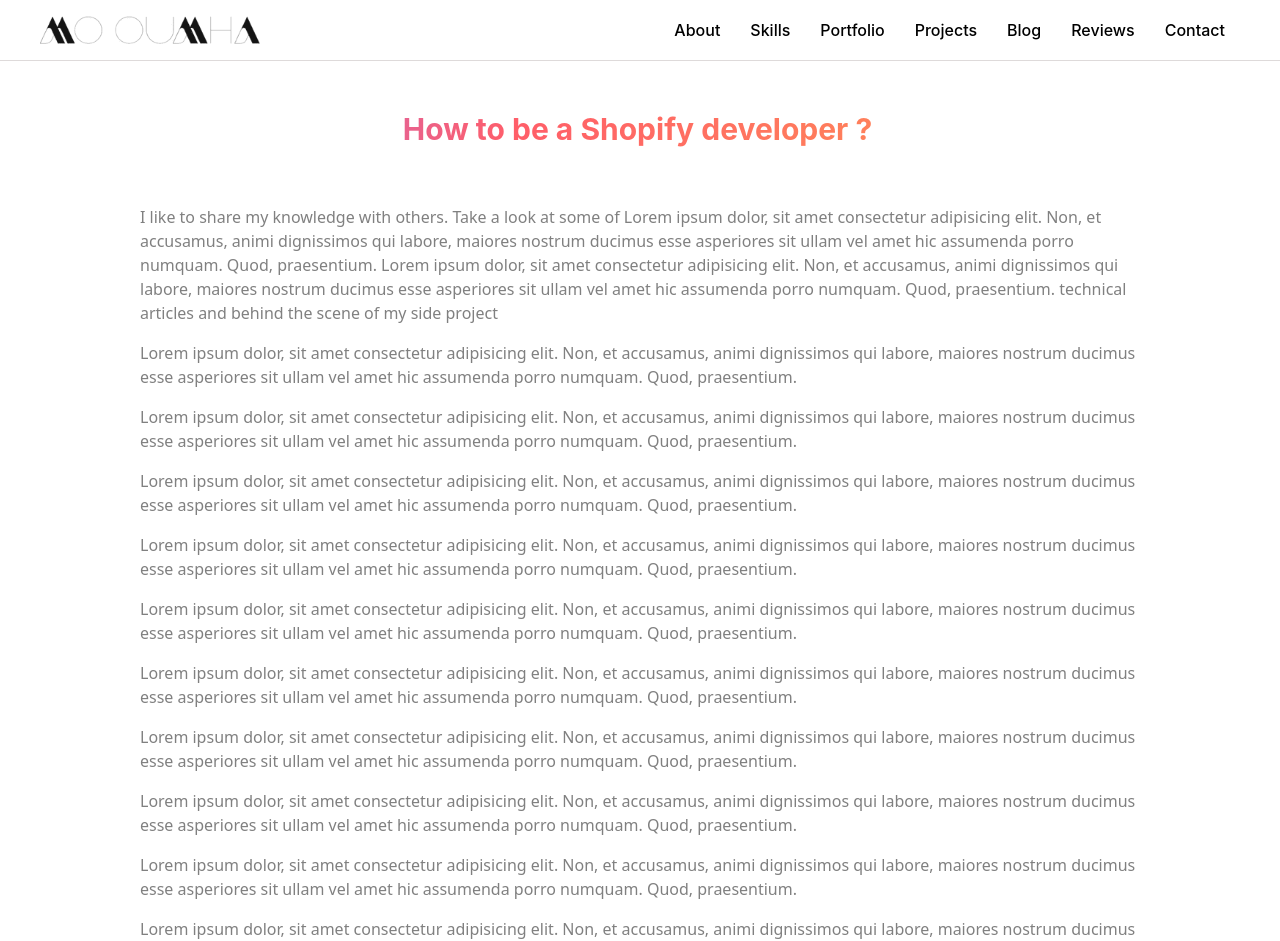
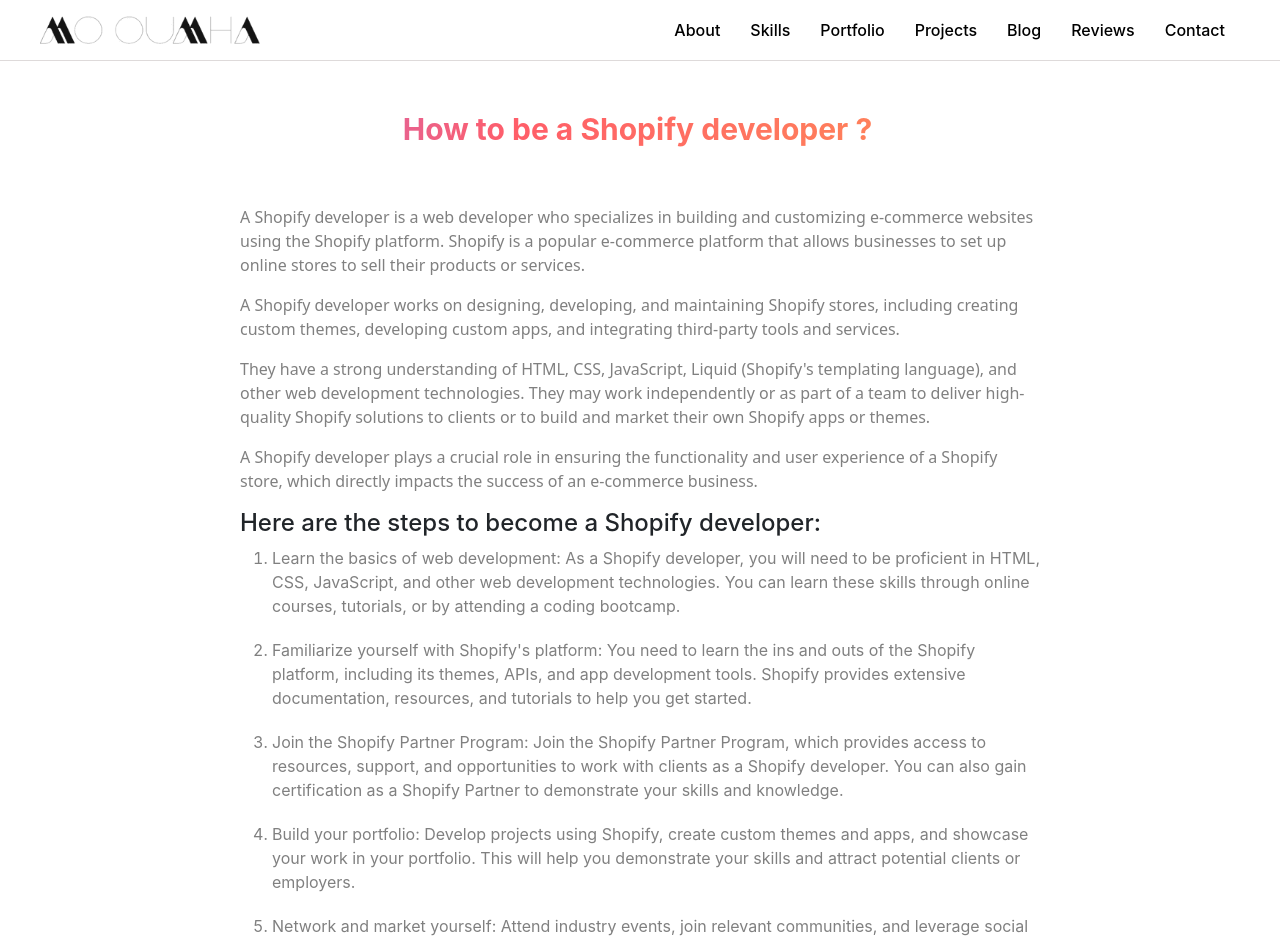
Before and after one commit to MOuhax/mo-oumha-portfolio, a React (Create React App) app: page /blog/How-to-be-a-Shopify-developer in a window 1280 px wide. Shown: the top 941 px of the page. Built offline with nearby package versions, Linux system fonts and the light colour scheme.

Commit message:
blog posts handled

```diff
--- a/src/components/Blogpage.jsx
+++ b/src/components/Blogpage.jsx
@@ -24,7 +24,7 @@
                     <img src={blog1} alt="" />
                     <p className="p-title">➜ How i learned both JavaScript and German at the same time?
 </p> <p>I started learning both human and machine languages at the same time and here is how i did it and what i have learned
-</p> <a href="/blog/How-i-learned-both-JavaScript-and-German-at-the-same-time">Read the article</a>
+</p> <a href="/blog/How-i-learned-both-web-development-and-German-at-the-same-time">Read the article</a>
                 </div>
             </div>
 
--- a/src/components/blog.jsx
+++ b/src/components/blog.jsx
@@ -21,9 +21,9 @@
                     <div className="portfolio-33 flex-30">
                         <div className="blog-list">
                             <img src={blog1} alt="" />
-                            <p className="p-title">➜ How i learned both JavaScript and German at the same time?
+                            <p className="p-title">➜ How i learned both web development and German at the same time?
 </p> <p>I started learning both human and machine languages at the same time and here is how i did it and what i have learned
-</p> <a href="/blog/How-i-learned-both-JavaScript-and-German-at-the-same-time">Read the article</a>
+</p> <a href="/blog/How-i-learned-both-web-development-and-German-at-the-same-time">Read the article</a>
                         </div>
                     </div>
 
--- a/src/index.js
+++ b/src/index.js
@@ -31,7 +31,7 @@
     element:<><Nav/> <Portfoliopage /> <Footer/></>,
   },
   {
-    path: "/blog/How-i-learned-both-JavaScript-and-German-at-the-same-time",
+    path: "/blog/How-i-learned-both-web-development-and-German-at-the-same-time",
     element:<><Nav/> <Blogpost /> <Footer/></>,
   },
   {
--- a/src/index.scss
+++ b/src/index.scss
@@ -186,7 +186,7 @@
     margin: 0px;
         }
         .post-container {
-          max-width: 1000px;
+          max-width: 800px;
           margin: auto;
         }
         .btn-container {
@@ -238,6 +238,10 @@
     margin-right: 5px;
     margin-top: 7px;
     color: gray;
+}
+ol li {
+
+  margin-bottom: 20px;
 }
 .nightmode {
 
--- a/src/postes/Blogpost.jsx
+++ b/src/postes/Blogpost.jsx
@@ -2,9 +2,9 @@
 
 const Blogpost = () => {
   return (
-    <div className="blogpost-section section " id="blogpost">
+    <div className="blogpost-section section post-container" id="blogpost">
     <div className="title-wrraper center">
-                <h2>How i learned both JavaScript and German at the same time?
+                <h2>How i learned both web development and German at the same time?
 </h2>
 
 
--- a/src/postes/post1.jsx
+++ b/src/postes/post1.jsx
@@ -8,45 +8,25 @@
 </h2>
                 </div>
                 <div className='post-container'>
-                <p>I like to share my knowledge with others. Take a look at some of  Lorem ipsum dolor, sit amet consectetur adipisicing elit. Non, et accusamus, animi dignissimos qui labore, maiores nostrum ducimus esse asperiores sit ullam vel amet hic assumenda porro numquam. Quod, praesentium. Lorem ipsum dolor, sit amet consectetur adipisicing elit. Non, et accusamus, animi dignissimos qui labore, maiores nostrum ducimus esse asperiores sit ullam vel amet hic assumenda porro numquam. Quod, praesentium. technical articles and behind the scene of my side project
+   <p>
+   A Shopify developer is a web developer who specializes in building and customizing e-commerce websites using the Shopify platform. Shopify is a popular e-commerce platform that allows businesses to set up online stores to sell their products or services.
+   </p><p> A Shopify developer works on designing, developing, and maintaining Shopify stores, including creating custom themes, developing custom apps, and integrating third-party tools and services.
+   </p><p> They have a strong understanding of HTML, CSS, JavaScript, Liquid (Shopify's templating language), and other web development technologies. They may work independently or as part of a team to deliver high-quality Shopify solutions to clients or to build and market their own Shopify apps or themes.
+   </p><p>A Shopify developer plays a crucial role in ensuring the functionality and user experience of a Shopify store, which directly impacts the success of an e-commerce business.
+</p>
+<h4>Here are the steps to become a Shopify developer:</h4>
+<div>
+  <ol>
+    <li>Learn the basics of web development: As a Shopify developer, you will need to be proficient in HTML, CSS, JavaScript, and other web development technologies. You can learn these skills through online courses, tutorials, or by attending a coding bootcamp.</li>
+    <li>Familiarize yourself with Shopify's platform: You need to learn the ins and outs of the Shopify platform, including its themes, APIs, and app development tools. Shopify provides extensive documentation, resources, and tutorials to help you get started.</li>
+    <li>Join the Shopify Partner Program: Join the Shopify Partner Program, which provides access to resources, support, and opportunities to work with clients as a Shopify developer. You can also gain certification as a Shopify Partner to demonstrate your skills and knowledge.</li>
+    <li>Build your portfolio: Develop projects using Shopify, create custom themes and apps, and showcase your work in your portfolio. This will help you demonstrate your skills and attract potential clients or employers.</li>
+    <li>Network and market yourself: Attend industry events, join relevant communities, and leverage social media to connect with other Shopify developers, potential clients, or employers. You can also create a blog or podcast to share your expertise and build your reputation as a Shopify developer.</li>
 
-</p>
-<p>Lorem ipsum dolor, sit amet consectetur adipisicing elit. Non, et accusamus, animi dignissimos qui labore, maiores nostrum ducimus esse asperiores sit ullam vel amet hic assumenda porro numquam. Quod, praesentium.
 
-</p>
-<p>Lorem ipsum dolor, sit amet consectetur adipisicing elit. Non, et accusamus, animi dignissimos qui labore, maiores nostrum ducimus esse asperiores sit ullam vel amet hic assumenda porro numquam. Quod, praesentium.
-
-</p>
-<p>Lorem ipsum dolor, sit amet consectetur adipisicing elit. Non, et accusamus, animi dignissimos qui labore, maiores nostrum ducimus esse asperiores sit ullam vel amet hic assumenda porro numquam. Quod, praesentium.
-
-</p>
-
-<p>Lorem ipsum dolor, sit amet consectetur adipisicing elit. Non, et accusamus, animi dignissimos qui labore, maiores nostrum ducimus esse asperiores sit ullam vel amet hic assumenda porro numquam. Quod, praesentium.
-
-</p>
-<p>Lorem ipsum dolor, sit amet consectetur adipisicing elit. Non, et accusamus, animi dignissimos qui labore, maiores nostrum ducimus esse asperiores sit ullam vel amet hic assumenda porro numquam. Quod, praesentium.
-
-</p>
-<p>Lorem ipsum dolor, sit amet consectetur adipisicing elit. Non, et accusamus, animi dignissimos qui labore, maiores nostrum ducimus esse asperiores sit ullam vel amet hic assumenda porro numquam. Quod, praesentium.
-
-</p>
-
-<p>Lorem ipsum dolor, sit amet consectetur adipisicing elit. Non, et accusamus, animi dignissimos qui labore, maiores nostrum ducimus esse asperiores sit ullam vel amet hic assumenda porro numquam. Quod, praesentium.
-
-</p>
-<p>Lorem ipsum dolor, sit amet consectetur adipisicing elit. Non, et accusamus, animi dignissimos qui labore, maiores nostrum ducimus esse asperiores sit ullam vel amet hic assumenda porro numquam. Quod, praesentium.
-
-</p>
-<p>Lorem ipsum dolor, sit amet consectetur adipisicing elit. Non, et accusamus, animi dignissimos qui labore, maiores nostrum ducimus esse asperiores sit ullam vel amet hic assumenda porro numquam. Quod, praesentium.
-
-</p>
-
-<p>Lorem ipsum dolor, sit amet consectetur adipisicing elit. Non, et accusamus, animi dignissimos qui labore, maiores nostrum ducimus esse asperiores sit ullam vel amet hic assumenda porro numquam. Quod, praesentium.
-
-</p>
-<p>Lorem ipsum dolor, sit amet consectetur adipisicing elit. Non, et accusamus, animi dignissimos qui labore, maiores nostrum ducimus esse asperiores sit ullam vel amet hic assumenda porro numquam. Quod, praesentium.
-
-</p>
+  </ol>
+  <p>By following these steps, you can become a successful Shopify developer and build a rewarding career in e-commerce development.</p>
+</div>
                 </div>
     </div>
   )
```
